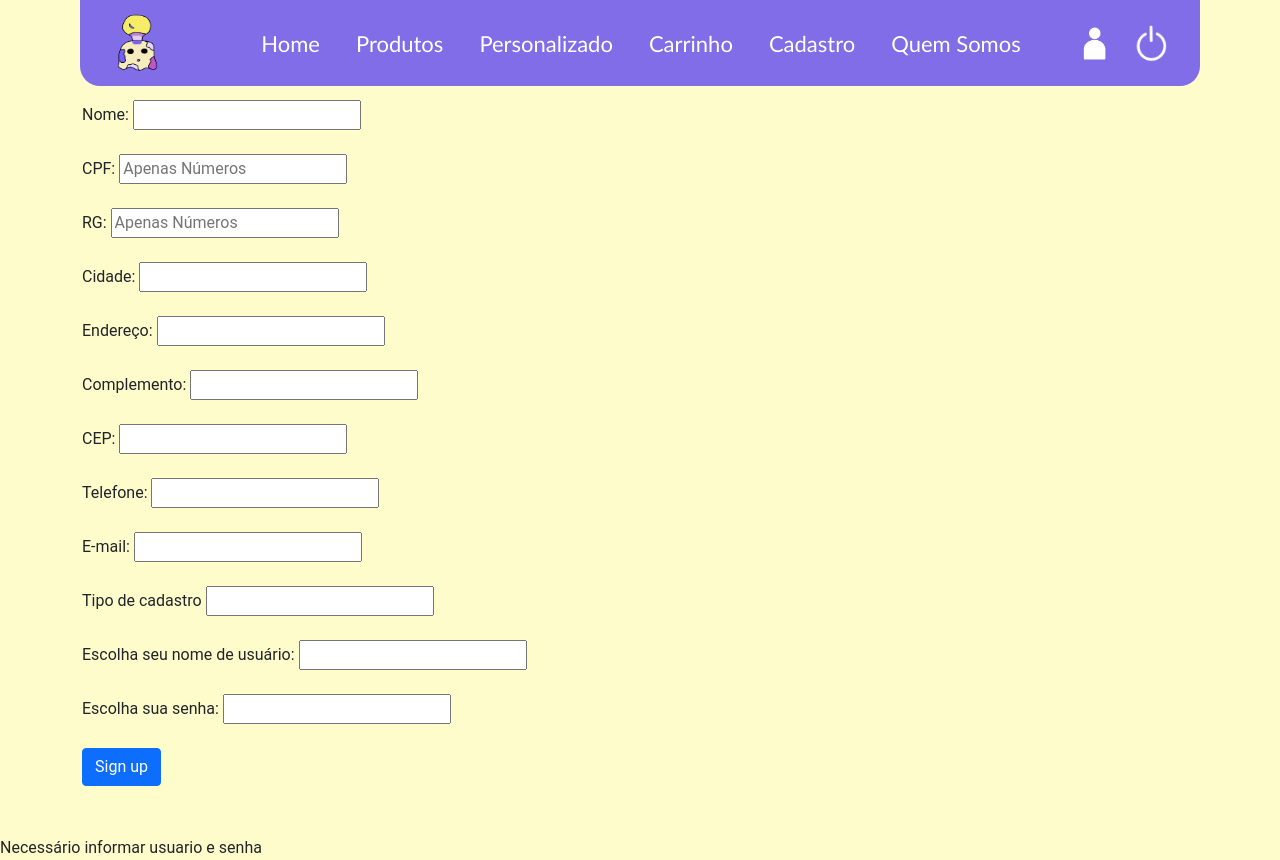
After one commit to angeltcc/AngelicaJulia, a PHP site: page /cadastro.php in a window 1280 px wide. The commit adds this page. Run offline with PHP 8.4, Linux system fonts and the light colour scheme.

Commit message:
arquivos modificados

```diff
--- /dev/null
+++ b/cadastro.php
@@ -0,0 +1,122 @@
+<?php
+session_start();
+include_once "conexao.php";
+
+$pdo = conectar();
+?>
+<!doctype html>
+<html lang="pt-br">
+    <head>
+    <!-- Required meta tags -->
+    <meta charset="utf-8">
+    <meta name="viewport" content="width=device-width, initial-scale=1">
+
+    <!-- Bootstrap CSS -->
+    <link href="https://cdn.jsdelivr.net/npm/bootstrap@5.1.3/dist/css/bootstrap.min.css" rel="stylesheet" integrity="sha384-1BmE4kWBq78iYhFldvKuhfTAU6auU8tT94WrHftjDbrCEXSU1oBoqyl2QvZ6jIW3" crossorigin="anonymous">
+    <link rel="stylesheet" href="index.css">
+        <title>Bem vindo!</title>
+    </head>
+    <body>
+    <!-- header -->
+    <?php include "headerEfooter/header.inc.php"; ?>
+    <!-- body -->
+        <div class="container">
+        <body>
+    <div class="form-group">
+        <form method="POST">
+            <label>Nome: </label>
+            <input type="text" name="nome"/ required>
+            <br><br>
+            <label>CPF: </label>
+            <input type="text" id="cpf" placeholder="Apenas Números"/ required>
+            <br><br>
+            <label>RG: </label>
+            <input type="text" name="rg" placeholder="Apenas Números"/ required>
+            <br><br>
+            <label>Cidade: </label>
+            <input type="text" name="cidade"/ required>
+            <br><br>
+            <label>Endereço: </label>
+            <input type="text" name="endereco"/ required>
+            <br><br>
+            <label>Complemento: </label>
+            <input type="text" name="complemento">
+            <br><br>
+            <label>CEP: </label>
+            <input type="text" name="cep"/ required>
+            <br><br>
+            <label>Telefone: </label>
+            <input type="text" name="telefone"/ required>
+            <br><br>
+            <label>E-mail: </label>
+            <input type="text" name="email"/ required>
+            <br><br>
+            <label>Tipo de cadastro </label>
+            <input type="text" name="cadastro">
+            <br><br>
+            <label>Escolha seu nome de usuário: </label>
+            <input type="text" name="usuario"/ required>
+            <br><br>
+            <label>Escolha sua senha: </label>
+            <input type="text" name="senha"/ required>
+            <br><br>
+            <input type="submit" name="btnsignup" value="Sign up" class="btn btn-primary">
+            </form>
+        </div>
+    </body>
+        </div>
+    <!-- Optional JavaScript; choose one of the two! -->
+
+    <!-- Option 1: Bootstrap Bundle with Popper -->
+    <script src="https://cdn.jsdelivr.net/npm/bootstrap@5.1.3/dist/js/bootstrap.bundle.min.js" integrity="sha384-ka7Sk0Gln4gmtz2MlQnikT1wXgYsOg+OMhuP+IlRH9sENBO0LRn5q+8nbTov4+1p" crossorigin="anonymous"></script>
+
+    <!-- Option 2: Separate Popper and Bootstrap JS -->
+    <!--
+    <script src="https://cdn.jsdelivr.net/npm/@popperjs/core@2.10.2/dist/umd/popper.min.js" integrity="sha384-7+zCNj/IqJ95wo16oMtfsKbZ9ccEh31eOz1HGyDuCQ6wgnyJNSYdrPa03rtR1zdB" crossorigin="anonymous"></script>
+    <script src="https://cdn.jsdelivr.net/npm/bootstrap@5.1.3/dist/js/bootstrap.min.js" integrity="sha384-QJHtvGhmr9XOIpI6YVutG+2QOK9T+ZnN4kzFN1RtK3zEFEIsxhlmWl5/YESvpZ13" crossorigin="anonymous"></script>
+    -->
+    </body>
+</html>
+<?php
+if (isset($_POST['btnSalvar'])) {
+	echo'formulario enviado com sucesso';
+}
+
+$nome = isset($_POST['nome']) ? $_POST['nome'] : null;
+$cpf = isset($_POST['cpf']) ? $_POST['cpf'] : null;
+$rg = isset($_POST['rg']) ? $_POST['rg'] : null;
+$cidade = isset($_POST['cidade']) ? $_POST['cidade'] : null;
+$endereco = isset($_POST['endereco']) ? $_POST['endereco'] : null;
+$complemento = isset($_POST['complemento']) ? $_POST['complemento'] : null;
+$cep = isset($_POST['cep']) ? $_POST['cep'] : null;
+$telefone = isset($_POST['telefone']) ? $_POST['telefone'] : null;
+$email = isset($_POST['email']) ? $_POST['email'] : null;
+$cadastro = isset($_POST['cadastro']) ? $_POST['cadastro'] : null;
+$usuario = isset($_POST['usuario']) ? $_POST['usuario'] : null;
+$senha = isset($_POST['senha']) ? $_POST['senha'] : null;
+
+
+if(empty($usuario) && empty($senha)){
+        echo "Necessário informar usuario e senha";
+        exit();
+    }
+
+    $sql = "SELECT nome, cpf, rg, endereco, cep, complemento, telefone, email, tipo_cadastro, usuario, senha,  FROM tb_cliente WHERE nome = :n, cpf = :c, rg = :r,
+    cidade = :ci, endereco = :e, complemento = :co, cep = :ce, telefone = :t, email = :em, cadastro = :ca, usuario = :u AND senha = :s";
+    $stmt = $pdo->prepare($sql);
+    $stmt->bindParam(':n', $nome);
+    $stmt->bindParam(':c', $cpf);
+    $stmt->bindParam(':r', $rg);
+    $stmt->bindParam(':ci', $cidade);
+    $stmt->bindParam(':e', $endereco);
+    $stmt->bindParam(':co', $complemento);
+    $stmt->bindParam(':ce', $cep);
+    $stmt->bindParam(':t', $telefone);
+    $stmt->bindParam(':em', $email);
+    $stmt->bindParam(':ca', $cadastro);
+    $stmt->bindParam(':u', $usuario);
+    $stmt->bindParam(':s', $senha);
+    if ($stmt->execute()) {
+        echo ('Registro inserido com sucesso');
+        }
+?>
--- /dev/null
+++ b/conexao.php
@@ -0,0 +1,17 @@
+<?php
+
+/*
+tipo = tipo do banco de dados (ex. mysql, oracle, postsgre, ms sql server)
+local = onde esta o banco (online é o endereço e a porta)
+dbname = nome do seu banco
+usuario
+
+$pdo = new PDO('tipo:host=local;dbname=bancoDados', usuario, senha);
+*/
+
+function conectar()
+{
+    $pdo = new PDO('mysql:host=localhost;dbname=projetotcc', 'root', '');
+
+    return $pdo;
+}
--- a/headerEfooter/footer.inc.php
+++ b/headerEfooter/footer.inc.php
@@ -1 +1,2 @@
-<footer></footer>
+<div class="navLeftFooter nav-sprite-v1" id="navFooter">
+    <a href="#" aria-label="Voltar ao início"></a>
--- a/headerEfooter/header.inc.php
+++ b/headerEfooter/header.inc.php
@@ -8,9 +8,9 @@
                 <a class="navbar-brand ms-lg-2" href="index.php">
                 <img id="logo" src="imagens/logo1.png" alt="angelicajulia">
                 </a>
-                <a class="nav-link-style flex-shrink-0 order-lg-1 mx-auto ms-lg-0 pe-lg-2 me-lg-2" href="#">
-                <img id="logo" src="imagens/powerbutton.png" alt="sair">
-                </a>
+                <a href="login.php" class="flex-shrink-0 order-lg-1 mx-auto ms-lg-0 pe-lg-2 me-lg-2"
+                href="login.php"> <img src="imagens/login.png" height ="40" width="40"/></a>
+                <button type="image" class="flex-shrink-0 order-lg-1 mx-auto ms-lg-0 pe-lg-2 me-lg-2"> <img src="imagens/icone-sair.png" height ="40" width="40"/></button>
                 <div class="collapse navbar-collapse justify-content-md-center" id="navbar-links">
 
 
@@ -31,13 +31,13 @@
                             </a>
                         </li>
                         <li class="nav-item">
-                            <a class="nav-link" href="login.php">
-                                Login
+                            <a class="nav-link" href="carrinho.php">
+                                Carrinho
                             </a>
                         </li>
                         <li class="nav-item">
-                            <a class="nav-link" href="carrinho.php">
-                                Carrinho
+                            <a class="nav-link" href="cadastro.php">
+                                Cadastro
                             </a>
                         </li>
                         <li class="nav-item">
--- a/index.css
+++ b/index.css
@@ -10,6 +10,7 @@ body {
 
 .container {
     padding-top: 100px;
+    padding-bottom: 50px;
 }
 
 p{
@@ -20,6 +21,16 @@ p{
 a {
     color: #fff;
     text-decoration:solid;
+}
+
+button {
+    all: unset;
+    cursor: pointer;
+    outline: revert;
+  }
+
+#limite {
+    margin-block-end: 200px;
 }
 
 /* barra de navegação */
@@ -87,3 +98,5 @@ h2 {
     font-family: Arial, Helvetica, sans-serif;
     color: rgb(41, 20, 100);
 }
+
+/* rodape */
```
Also changed, not shown: index.php (+28 -2 lines), login.php (+38 -1 lines), imagens/camisetabase.png, imagens/camisetabase1.png (deleted), imagens/camisetabase2.png (deleted), imagens/camisetabranca.png (deleted), imagens/deslogar.png (deleted), imagens/icone-sair.png (added), imagens/login.png (added), imagens/powerbutton.png (deleted), 3 other files.
